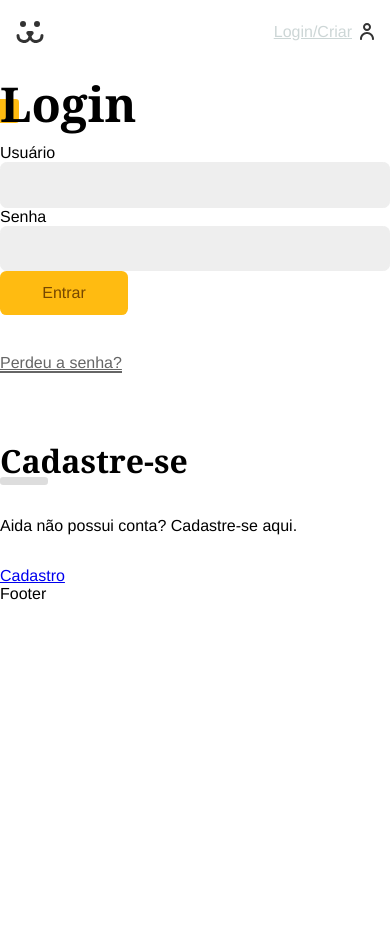
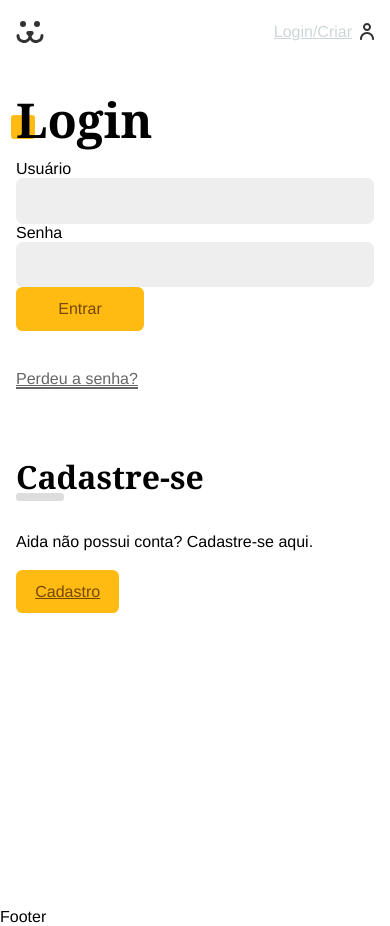
Before and after one commit to MSDbooks/Social_Dogs, a React (Vite) app: page /login in a window 390 px wide. Before the commit the page ends 844 px from the top, so only its background shows below. Built offline with nearby package versions, Linux system fonts and the light colour scheme.

Commit message:
inicio do cadastrar

```diff
--- a/src/Components/Login/Login.jsx
+++ b/src/Components/Login/Login.jsx
@@ -1,3 +1,4 @@
+import styles from './Login.module.css'
 import React from "react";
 import { Routes, Route, Navigate } from "react-router-dom";
 import LoginForm from "./LoginForm";
@@ -11,7 +12,8 @@ const Login = () => {
 
     if(login === true) return <Navigate to='/conta' />
     return (
-        <div>
+        <section className={styles.login}>
+            <div className={styles.forms}>
                 <Routes>
                     <Route path='/' element={ <LoginForm/>}/>
                     <Route path='criar' element={ <LoginCreate/>}/>
@@ -19,6 +21,7 @@ const Login = () => {
                     <Route path='Reset' element={ <LoginReset/>}/>
                 </Routes>
             </div>
+        </section>
     )
 }
 export default Login
--- /dev/null
+++ b/src/Components/Login/Login.module.css
@@ -0,0 +1,26 @@
+.login{
+    display: grid;
+    grid-template-columns: 1fr 1fr;
+    min-height: 100vh;
+    gap: 2rem;
+}
+.login::before{
+    display: block;
+    content: '';
+    background: url('../../assets/login.jpg') no-repeat center;
+}
+.forms{
+    max-width: 30rem;
+    padding: 1rem;
+}
+@media (max-width: 40rem){
+    .login{
+        grid-template-columns: 1fr;
+    }
+    .login::before{
+        display: none;
+    }
+    .forms{
+        max-width: 100%;
+    }
+}
--- a/src/Components/Login/LoginCreate.jsx
+++ b/src/Components/Login/LoginCreate.jsx
@@ -1,8 +1,29 @@
+import './../../App.css'
 import React from "react";
+import Input from '../Forms/Input';
+import Button from '../Forms/Button';
+import useForm from '../../Hooks/useForm';
 
 const LoginCreate = () => {
+
+    const username = useForm();
+    const email = useForm('email');
+    const password = useForm();
+
+    function handleSubmit(event){
+        event.preventDefault();
+    }
+
     return (
-        <div style={{color:'#000'}}>LoginCreate</div>
+        <section className="animeLeft">
+            <h1 className="title">Cadastre-se</h1>
+            <form onSubmit={handleSubmit}>
+                <Input label="Usuário" type="text" name="username" {...username}/>
+                <Input label="Email" type="email" name="email" {...email}/>
+                <Input label="Senha" type="password" name="password" {...password}/>
+                <Button>Cadastrar</Button>
+            </form>
+        </section>
     )
 };
 export default LoginCreate;
--- a/src/Components/Login/LoginForm.jsx
+++ b/src/Components/Login/LoginForm.jsx
@@ -61,7 +61,7 @@ const LoginForm = () => {
                     <h2 className={styles.subtitle}>Cadastre-se</h2>
                     <p>Aida não possui conta? Cadastre-se aqui.</p>
             </div>
-            <Link className={styles.buttonCriar} to="/login/criar">
+            <Link className={stylesBtn.button} to="/login/criar">
                 Cadastro
             </Link>
         </section>
```
Also changed, not shown: src/App.jsx (+6 -6 lines). Lines whose indentation alone changed are shown as unchanged.
